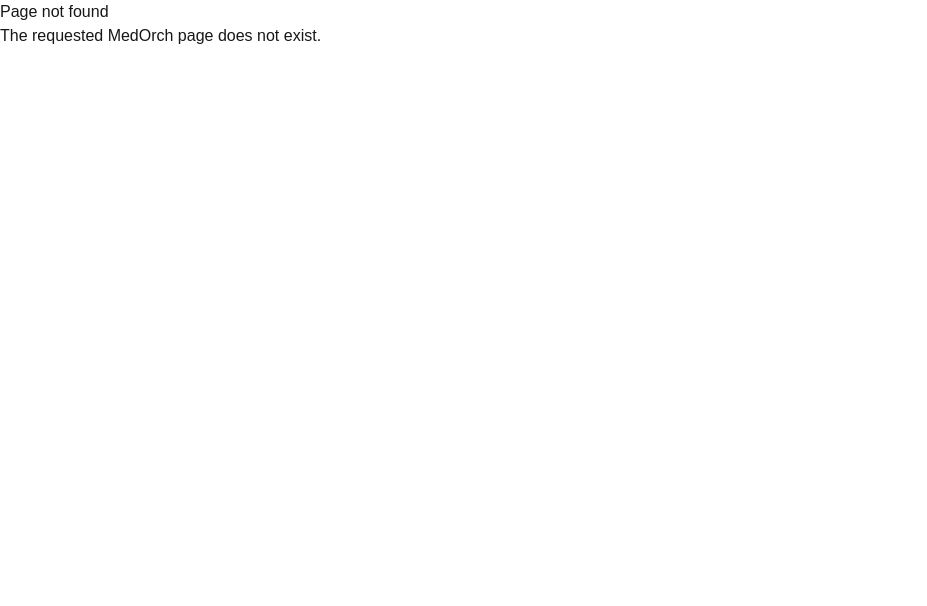
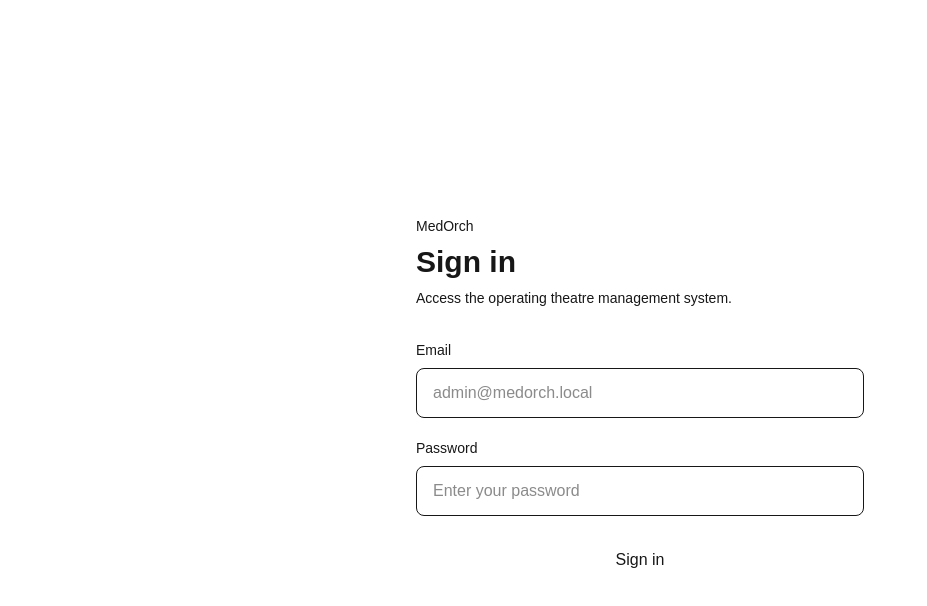
Before and after one commit to byteforge62/medorch, a Next.js app: page /login in a window 1280 px wide. Before the commit this address had no page. Shown: the top 606 px of the page, without its empty margins (0-927 px from the left). Built offline with nearby package versions, Linux system fonts and the light colour scheme.

Commit message:
feat: add login form component and dashboard page for user authentication

```diff
--- /dev/null
+++ b/src/app/dashboard/page.tsx
@@ -0,0 +1,50 @@
+import { redirect } from 'next/navigation';
+
+import { auth } from '@/auth';
+
+export default async function DashboardPage() {
+  const session = await auth();
+
+  if (!session?.user) {
+    redirect('/login');
+  }
+
+  return (
+    <main className="min-h-screen p-8">
+      <div className="mx-auto max-w-4xl">
+        <h1 className="text-3xl font-bold">MedOrch Dashboard</h1>
+
+        <div className="mt-8 rounded-xl border p-6">
+          <h2 className="text-xl font-semibold">Authenticated User</h2>
+
+          <dl className="mt-4 space-y-3">
+            <div>
+              <dt className="text-sm font-medium">ID</dt>
+              <dd className="text-sm">{session.user.id}</dd>
+            </div>
+
+            <div>
+              <dt className="text-sm font-medium">Name</dt>
+              <dd className="text-sm">{session.user.name}</dd>
+            </div>
+
+            <div>
+              <dt className="text-sm font-medium">Email</dt>
+              <dd className="text-sm">{session.user.email}</dd>
+            </div>
+
+            <div>
+              <dt className="text-sm font-medium">Role</dt>
+              <dd className="text-sm">{session.user.role}</dd>
+            </div>
+
+            <div>
+              <dt className="text-sm font-medium">Status</dt>
+              <dd className="text-sm">{session.user.status}</dd>
+            </div>
+          </dl>
+        </div>
+      </div>
+    </main>
+  );
+}
--- /dev/null
+++ b/src/app/login/page.tsx
@@ -0,0 +1,25 @@
+import { LoginForm } from "@/components/auth/LoginForm"
+
+export default function LoginPage() {
+  return (
+    <main className="flex min-h-screen items-center justify-center px-6">
+      <div className="w-full max-w-md">
+        <div className="mb-8">
+          <p className="mb-2 text-sm font-medium">
+            MedOrch
+          </p>
+
+          <h1 className="text-3xl font-bold">
+            Sign in
+          </h1>
+
+          <p className="mt-2 text-sm">
+            Access the operating theatre management system.
+          </p>
+        </div>
+
+        <LoginForm />
+      </div>
+    </main>
+  )
+}
--- /dev/null
+++ b/src/components/auth/LoginForm.tsx
@@ -0,0 +1,104 @@
+"use client"
+
+import { FormEvent, useState } from "react"
+import { signIn } from "next-auth/react"
+import { useRouter } from "next/navigation"
+
+
+export function LoginForm() {
+  const router = useRouter();
+
+  const [email, setEmail] = useState("");
+  const [password, setPassword] = useState("");
+  const [error, setError] = useState("");
+  const [isLoading, setIsLoading] = useState(false)
+
+  async function handleSubmit(event: FormEvent<HTMLFormElement>){
+     event.preventDefault();
+
+     setError("");
+     setIsLoading(true);
+
+     try{
+        const result = await signIn("credentials",{
+            email,
+            password,
+            redirect: false,
+        });
+
+        if(!result || result.error){
+            setError("Invalid email or password");
+            return;
+        }
+
+        router.push("/dashboard");
+        router.refresh();
+     }catch{
+        setError("Something went wrong.Please try again");
+     }finally{
+        setIsLoading(false);
+     }
+  }
+    return (
+    <form onSubmit={handleSubmit} className="space-y-5">
+      <div>
+        <label
+          htmlFor="email"
+          className="mb-2 block text-sm font-medium"
+        >
+          Email
+        </label>
+
+        <input
+          id="email"
+          name="email"
+          type="email"
+          autoComplete="email"
+          value={email}
+          onChange={(event) => setEmail(event.target.value)}
+          placeholder="admin@medorch.local"
+          required
+          className="w-full rounded-lg border px-4 py-3 outline-none transition focus:ring-2"
+        />
+      </div>
+
+      <div>
+        <label
+          htmlFor="password"
+          className="mb-2 block text-sm font-medium"
+        >
+          Password
+        </label>
+
+        <input
+          id="password"
+          name="password"
+          type="password"
+          autoComplete="current-password"
+          value={password}
+          onChange={(event) => setPassword(event.target.value)}
+          placeholder="Enter your password"
+          required
+          className="w-full rounded-lg border px-4 py-3 outline-none transition focus:ring-2"
+        />
+      </div>
+
+      {error && (
+        <div
+          role="alert"
+          className="rounded-lg border px-4 py-3 text-sm"
+        >
+          {error}
+        </div>
+      )}
+
+      <button
+        type="submit"
+        disabled={isLoading}
+        className="w-full rounded-lg px-4 py-3 font-medium transition disabled:cursor-not-allowed disabled:opacity-50"
+      >
+        {isLoading ? "Signing in..." : "Sign in"}
+      </button>
+    </form>
+  )
+}
```
